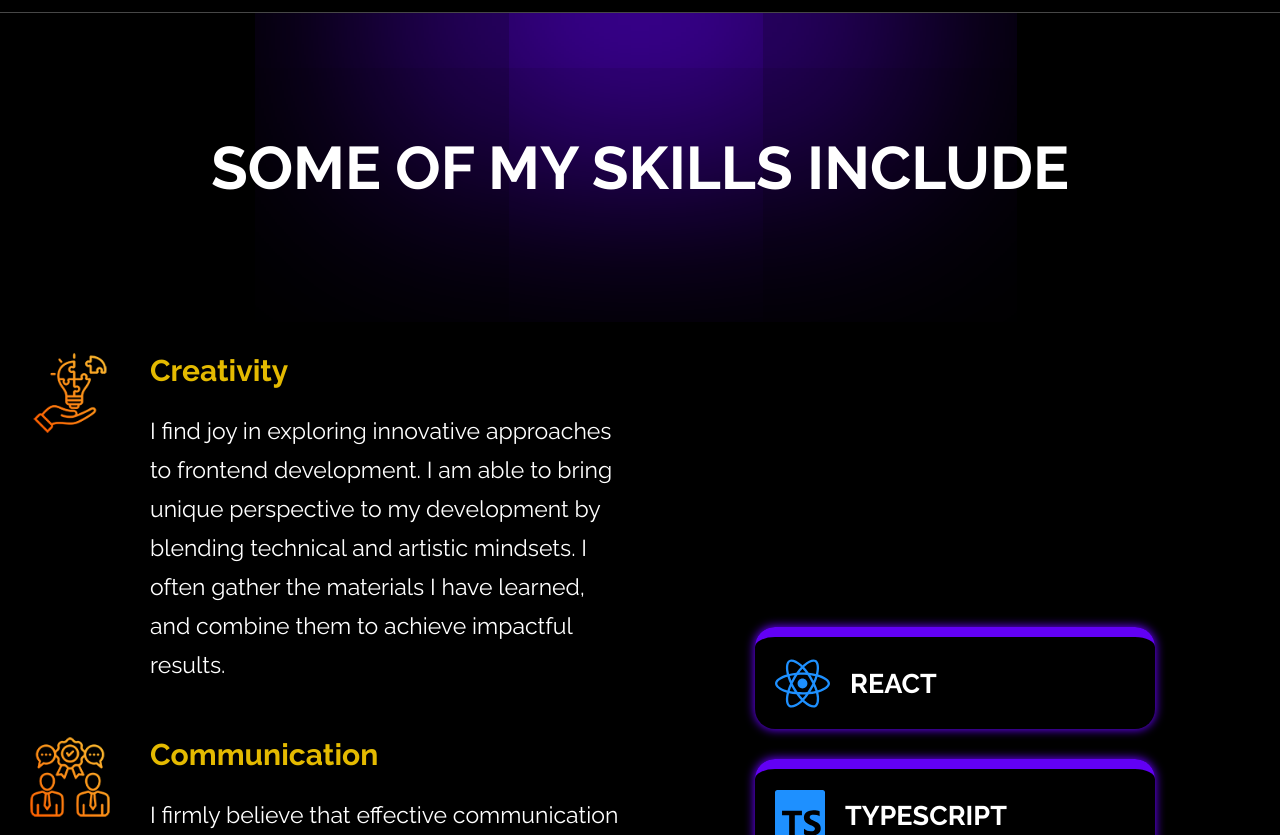
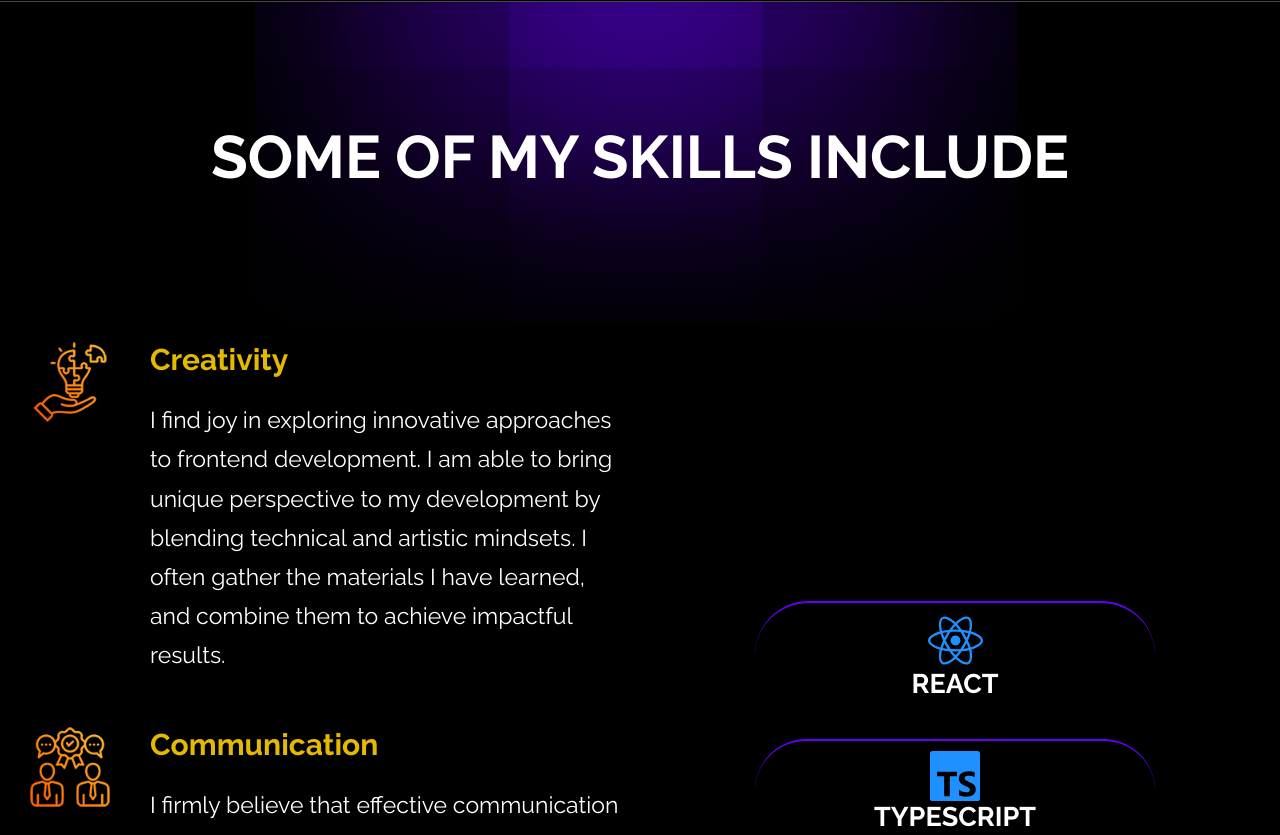
Before and after one commit to im7ven/Justins-Portfolio, a React (Vite) app: page / in a window 1280 px wide. Shown: the part 1965-2800 px from the top of the page. Built offline with nearby package versions, Linux system fonts and the light colour scheme; a web font is replaced by a local one.

Commit message:
Refactor: Logo.

```diff
--- a/src/components/Footer.tsx
+++ b/src/components/Footer.tsx
@@ -2,20 +2,21 @@ import {
   Author,
   FlexWrapper,
   FooterIconWrapper,
-  FooterTitle,
   FooterWrapper,
   Hr,
 } from "../styles/styles-Footer";
 import { FaGithubSquare, FaLinkedin } from "react-icons/fa";
 import { IoMail } from "react-icons/io5";
 import { MediaLink } from "../styles/styles-Project-section/styles-ProjectBlock";
+import { Logo } from "../styles/styles-NavBar";
+import logo from "../images/Logo.png";
 
 export const Footer = () => {
   return (
     <FooterWrapper>
       <FlexWrapper>
         <div>
-          <FooterTitle>JA</FooterTitle>
+          <Logo src={logo} alt="Logo"></Logo>
           <Hr />
           <Author>&copy;2023 Justin Alexander</Author>
         </div>
--- a/src/components/NavBar.tsx
+++ b/src/components/NavBar.tsx
@@ -1,4 +1,7 @@
+import { easeIn } from "framer-motion";
 import { useState } from "react";
+import { CgMenuBoxed } from "react-icons/cg";
+import logo from "../images/Logo.png";
 import {
   Logo,
   Nav,
@@ -7,9 +10,6 @@ import {
   NavList,
   NavListItems,
 } from "../styles/styles-NavBar";
-import { CgMenuBoxed } from "react-icons/cg";
-import { easeIn } from "framer-motion";
-import logo from "../images/Logo.png";
 
 export const NavBar = () => {
   const [isNavListVisible, setNavListVisibility] = useState(false);
@@ -20,7 +20,7 @@ export const NavBar = () => {
 
   return (
     <Nav>
-      <a style={{ flexGrow: 1 }} href="/">
+      <a href="/">
         <Logo
           initial={{ y: -50, opacity: 0 }}
           animate={{ y: 0, opacity: 1 }}
--- a/src/components/Skills-section/SkillsBadge.tsx
+++ b/src/components/Skills-section/SkillsBadge.tsx
@@ -10,7 +10,7 @@ export const SkillsBadge = ({ children, badgeLabel }: Props) => {
   return (
     <BadgeWrapper>
       {children}
-      <h2>{badgeLabel}</h2>
+      <h2 style={{ margin: "0", display: "inline" }}>{badgeLabel}</h2>
     </BadgeWrapper>
   );
 };
--- a/src/styles/styles-NavBar.ts
+++ b/src/styles/styles-NavBar.ts
@@ -20,7 +20,7 @@ export const Nav = styled.div`
 
 export const Logo = styled(motion.img)`
   ${highlightText}
-  width: 7rem;
+  width: 6rem;
   margin-right: auto;
 `;
 
@@ -36,15 +36,13 @@ export const NavList = styled(motion.ul)`
   list-style: none;
   padding: 0;
   width: 100%;
-  flex-grow: 1;
-  margin: 0;
+  margin: 0 auto;
   opacity: 0;
   max-height: 0;
   overflow: hidden;
   transition: max-height 0.3s ease-out, opacity 0.1s ease-in;
 
   &.visible {
-    // padding: 3rem 0;
     opacity: 1;
     max-height: 200px;
   }
--- a/src/styles/styles-Skills-section/styles-SkillsBadge.ts
+++ b/src/styles/styles-Skills-section/styles-SkillsBadge.ts
@@ -1,14 +1,14 @@
 import styled from "styled-components";
 
 export const BadgeWrapper = styled.div`
-  border-radius: 20px;
-  padding: 0.8rem 2rem;
+  border-radius: 70px;
+  padding: 1rem 2rem;
   color: white;
   display: flex;
-  gap: 2rem;
+  flex-direction: column;
   font-size: 1.8rem;
   align-items: center;
   text-transform: uppercase;
-  box-shadow: 0 0 10px 1px #6200f5;
-  border-top: 10px solid #6200f5;
+  box-shadow: #6200f5;
+  border-top: 2px solid #6200f5;
 `;
```
